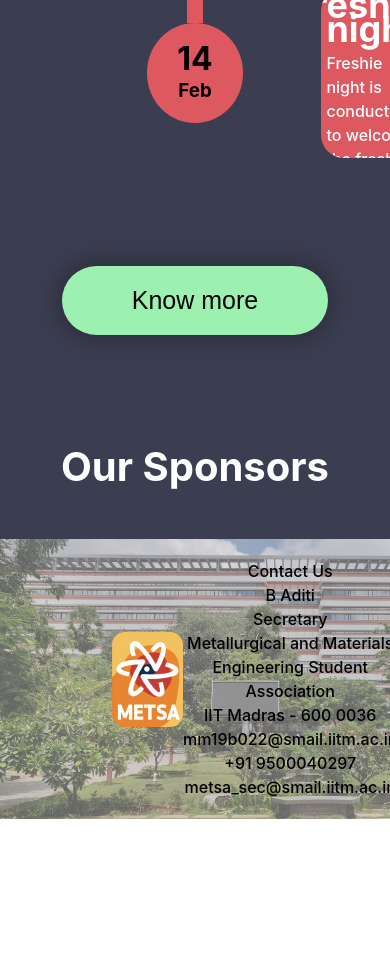
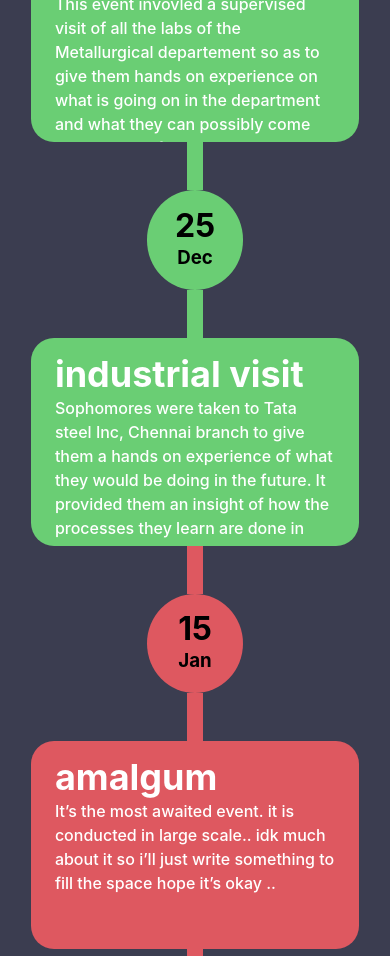
Before and after one commit to MetSA-WebOps/metsa-website, a React (Vite) app: page / in a window 390 px wide. Shown: the part 1820-2776 px from the top of the page. Before the commit the page ends 2639 px from the top, so only its background shows below. Built offline with nearby package versions, Linux system fonts and the light colour scheme.

Commit message:
responsive footer, landing page

```diff
--- a/src/pages/home/event.tsx
+++ b/src/pages/home/event.tsx
@@ -28,7 +28,7 @@ const Event = ({ event, index }: EventProps) => {
                     <h1 style={{ margin: "0" }}>{event.date.split(" ")[0]}</h1>
                     <h3 style={{ margin: "0" }}>{event.date.split(" ")[1]}</h3>
                 </div>
-                <div style={{ backgroundColor: `${index != eventlist.events.length - 1 ? color : "transparent"}` }} className="vertical"></div>
+                <div style={{ backgroundColor: color }} className="vertical mobile"></div>
             </div>
 
         </div >
--- a/src/pages/home/style.css
+++ b/src/pages/home/style.css
@@ -9,14 +9,15 @@
   border-radius: 23px;
   text-align: left;
   height: 10rem;
-  padding: 4%;
+  padding: 1.5rem;
   color: white;
   width: 70%;
   transition: transform 0.3s;
   overflow: hidden;
 }
-.event-content:hover{
+.event-content:hover, .date:hover{
   transform: scale(1.05);
+  transition: transform 0.3s;
   cursor: pointer;
 }
 h2{
@@ -27,7 +28,7 @@ h2{
 .event-list{
   display: flex;
   flex-direction: column;
-  padding: 3rem
+  padding: 5rem
 }
 .start{
   background-image: linear-gradient(rgba(4, 9, 30, 0.7), rgba(4, 9, 30, 0.7)), url("src/assets/gc.webp");
@@ -76,6 +77,7 @@ h2{
   padding-top: 1.7rem;
   justify-content: center;
   line-height: 2rem;
+  transition: transform 0.3s;
 }
 .event{
   display:grid;
@@ -96,3 +98,43 @@ h2{
   width: 1rem;
   height: 100%;
 }
+@media only screen and (min-width : 650px) and (max-width : 849px){
+  .start-content{
+    width: 85%
+  }
+  .empty{
+    width: 0;
+  }
+  .event{
+    display: flex;
+    flex-direction: row-reverse;
+  }
+  .right-event{
+    direction: initial;
+  }
+  .event-content{
+    margin: 1rem;
+  }
+}
+@media only screen and (min-width : 850px) and (max-width : 1150px){
+  .event-content, .empty{
+    width: 90%;
+  }
+}
+@media only screen and (max-width : 649px){
+  .start-content{
+    width: 85%
+  }
+  .empty{
+    width: 0;
+    height: 0;
+  }
+  .event{
+    display: flex;
+    flex-direction: column-reverse;
+    align-items: center;
+  }
+  .vertical{
+    height: 3rem;
+  }
+}
--- a/src/shared/footer.tsx
+++ b/src/shared/footer.tsx
@@ -4,18 +4,18 @@ import content from '../content/footer.json';
 function Footer() {
   return (
     <div className="footer">
-      <img src="src/assets/logo_2.png" alt="metsa" style={{ marginLeft: '7rem' }} />
+      <img src="src/assets/logo_2.png" alt="metsa" style={{ marginLeft: '4%' }} />
       <div >
-        <p> Contact Us </p>
+        <p style={{ fontSize: "20px" }}> Contact Us </p> <br />
         <p> {content.name} </p>
         <p> {content.position}</p>
         <p> {content.organization}</p>
         <p>{content.address}</p>
-        <p> {content.mail_1}</p>
+        <a href={`mailto:${content.mail_1}`} className="mail"> {content.mail_1}</a>
         <p>{content.phone}</p>
-        <p>{content.mail_2}</p>
+        <a href={`mailto:${content.mail_2}`} className="mail"> {content.mail_2}</a>
       </div>
-      <img src="src/assets/iitm_logo.png" alt="iitm" style={{ marginRight: '7rem' }} />
+      <img src="src/assets/iitm_logo.png" alt="iitm" style={{ marginRight: '4%' }} />
     </div>
   );
 }
--- a/src/shared/style.css
+++ b/src/shared/style.css
@@ -31,7 +31,7 @@
     background-size: cover;
     width: 100%;
     height: fit-content;
-    background-image:linear-gradient(rgba(201, 201, 201, 0.477), rgba(201, 201, 201, 0.477)), url('../assets/footer.jpeg');
+    background-image:linear-gradient(rgba(233, 212, 212, 0.477), rgba(233, 212, 212, 0.477)), url('../assets/footer.jpeg');
     text-align: center;
     display: flex;
     align-items: center;
@@ -85,3 +85,16 @@ p.link:hover{
   opacity: 1;
   background-color: #072139;
 }
+.mail{
+  color: black;
+  font-weight: 500;
+}
+@media only screen and (max-width : 649px){
+  .footer{
+    display: flex;
+    flex-direction: column;
+  }
+  .footer img{
+    margin: 20px;
+  }
+}
```
